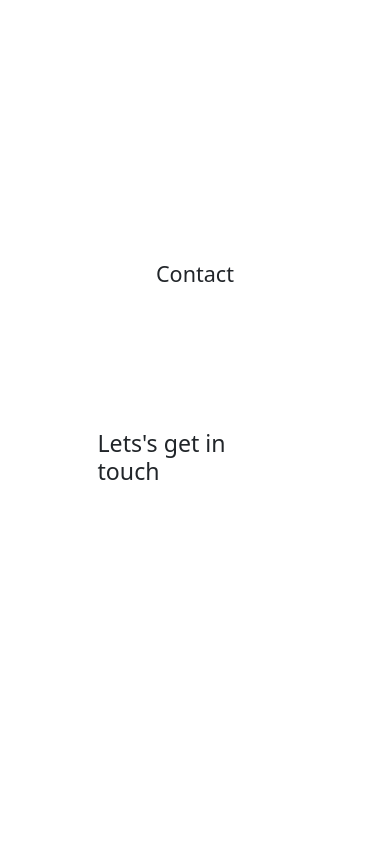
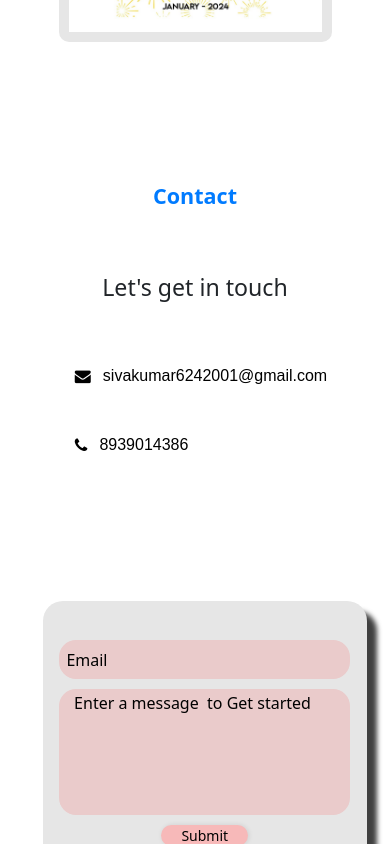
Before and after one commit to Sivakumarsrinivasan/Portfolio, an Angular app: page / in a window 390 px wide. Shown: the part 4625-5469 px from the top of the page. Built offline with nearby package versions, Linux system fonts and the light colour scheme; a web font is replaced by a local one.

Commit message:
changes in portfolio section

```diff
--- a/src/app/contact/contact.component.css
+++ b/src/app/contact/contact.component.css
@@ -1,165 +1,249 @@
-.contact-page{
-    margin-top: 3%;
+.contact-page {
+
     height: 100vh;
 }
 
-.title{
+.title {
     text-align: center;
 }
-
-.mail{
+.title h4{
+    color: #007bff;
+    font-weight: bold;
+}
+.mail {
     display: flex;
     align-items: center;
     justify-content: space-between;
-    color: white;
+    color: black;
     width: 100%;
 }
-.phone{
+
+.phone {
     display: flex;
     align-items: center;
 
-    color: white;
+    color: black;
     width: 100%;
 }
-.mail-name{
+
+.mail-name {
+    font-family: "Poppins", sans-serif;
+    font-weight: 400;
+    font-style: normal;
     margin-left: 5%;
+    cursor: pointer;
 }
-.number{
+.mail-name:hover{
+    color: #e58b11;
+}
+.number {
     margin-left: 5%;
+    font-family: "Poppins", sans-serif;
+    font-weight: 400;
+    font-style: normal;
 }
-.contact-bar{
-    height: 100%;
+
+.contact-bar {
+    height: 90%;
     display: flex;
+    transform: translateZ(1px);
 }
-.contact-platform{
+
+.contact-platform {
     display: flex;
     flex-direction: column;
     justify-content: space-evenly;
     height: 30%;
+    margin-top: 5%;
 
 }
-.contact-source{
+
+.contact-source {
     position: relative;
     top: 5%;
     display: flex;
     flex-direction: column;
-    justify-content: space-evenly;
+
     align-items: center;
     width: 50%;
     height: 100%;
     padding-top: 5%;
 }
 
-.mailname{
+.mailname {
     padding-top: 2%;
 }
 
-.contact-form{
+.contact-form {
     display: flex;
     flex-direction: column;
+    justify-content: center;
     align-items: center;
-justify-content: center;
     width: 50%;
     height: 100%;
 }
 
-form{
+form {
+    display: flex;
+    flex-direction: column;
+
+    align-items: center;
+    width: 70%;
+    /* background: green; */
+    height: 45%;
+
+    gap: 10px;
+}
+.form-detail{
+    width: 83%;
+    height: 88%;
+    /* #f5cdcd; */
+    background: #e6e6e6;
+    box-shadow: 10px 10px 5px 0px rgba(0,0,0,0.75);
     display: flex;
     flex-direction: column;
     justify-content: space-evenly;
     align-items: center;
-    width: 60%;
-    /* background: green; */
-    height: 45%;
-    margin-top: 10%;
+    border-radius: 20px;
+    margin-left: 5%;
+    overflow: auto;
+}
+::-webkit-scrollbar{
+    visibility: hidden;
+}
+.contact-form .inputbox {
+    width: 100%;
 }
 
-.contact-form .inputbox{
+input,
+textarea {
     width: 100%;
+    color: black
 }
-input , textarea{
-    width: 100%;
-    color:white
-}
-.inputbox{
-    border: 1px solid white;
+
+.inputbox {
+
+    border: 1px solid black;
     background: transparent;
     border-radius: 17px;
     padding: 1.5%;
+    border: none;
+    /* background: #f7b9b9; */
+    background: #eacbcb;
 }
-.textbox{
+
+.textbox {
     border: none;
     outline: none;
     background: transparent;
 }
 
-.inputbox{
-    border: 1px solid white;
+.inputbox {
+    border: 1px solid black;
     background: transparent;
     border-radius: 17px;
     padding: 2.5%;
+    border: none;
+    background: #eacbcb;
 }
-.inputbox1{
+
+.inputbox1 {
     width: 100%;
+    border: none;
+    border-radius: 17px;
+    /* background: #f7b9b9; */
+    background: #eacbcb;;
+
 }
-.textarea{
-    border: 1px solid white;
+
+.textarea {
+    border: none;
     background: transparent;
     border-radius: 11px;
     height: 120px;
     width: 100%;
     padding-left: 15px;
     padding-top: 2px;
+    outline: none;
+    resize: none;
 }
 
-.btn{
-    color: white;
-    border: 1px solid white;
-    width: 40%;
+.btn1 {
+    color: black;
+   outline: none;
+   border: none;
+   font-size: 14px;
+    background: #f7b9b9;
+    width: 30%;
     border-radius: 20px;
     cursor: pointer;
+    box-shadow: 1px 0px 5px 0px rgba(0, 0, 0, 0.1);
     /* border-radius: ; */
 }
 
-.btn:hover{
+.btn1:hover {
     cursor: pointer;
     background: green;
+    color: white;
 }
+
 ::placeholder {
-    color: white;
+    color: black;
     opacity: 1;
     /* Firefox */
 }
-  @media (max-width:1026){
 
-   form{
+@media (max-width:1026) {
+
+    form {
         width: 70%;
         height: 52%;
     }
+    .form-detail{
+        height: 100%;
+    }
 }
 
-  @media (max-width: 770px){
-    .contact-page{
+
+
+@media (max-width: 770px) {
+    /* .contact-page{
         margin-top: 70%;
+    } */
+    .form-detail{
+        height: 100%;
     }
-
-    .contact-bar{
+    .contact-bar {
         flex-direction: column;
         align-items: center;
     }
-    .contact-form{
+
+    .contact-form {
         width: 100%;
+        display: flex;
+        flex-direction: column;
+        align-items: center;
+        justify-content: center;
         flex-direction: row;
     }
 
-    form{
+    form {
         width: 58%;
         height: 94%;
     }
+
+    .contact-platform {
+        height: 50%;
     }
-  @media(max-width:448px){
-    form{
+}
+
+@media(max-width:448px) {
+    form {
         width: 90%;
         height: 100%;
     }
+    .form-detail{
+        padding-top: 10%;
+        height: 100%;
     }
+}
--- a/src/app/contact/contact.component.html
+++ b/src/app/contact/contact.component.html
@@ -1,16 +1,18 @@
-<div class="contact-page">
+
+<section id="Contact">
+   <div class="contact-page" id="contact-section">
       <div class="title">
        <h4>Contact </h4>
       </div>
    <div class="contact-bar">
       <div class="contact-source">
 
-<h3>Lets's get in touch</h3>
+   <h3>Let's get in touch</h3>
 
    <div class="contact-platform">
       <div class="mail">
          <div class="mail-icon"><i class="fa fa-envelope" aria-hidden="true"></i></div>
-<div class="mail-name">{{mail}}</div>
+   <div class="mail-name" (click)="navigateto()" >{{mail}}</div>
 
       </div>
 
@@ -28,20 +30,29 @@
 
    </div>
    <div class="contact-form">
-<form action="#">
+      <div class="form-detail" >
 
-   <div class="inputbox">
-      <input type="email" class="textbox" placeholder="Email">
+
+
+         <form action="#" (submit)="sendEmail($event)">
+
+
+            <div class="inputbox" style="display: flex;">
+
+               <input type="email" name="from_name" class="textbox" placeholder="Email">
             </div>
 
             <div class="inputbox1">
-      <textarea class="textarea" placeholder="Enter a message  to Get started"></textarea>
+               <textarea class="textarea" name="message" placeholder="Enter a message  to Get started"></textarea>
             </div>
 
 
 
-   <button type="button" class="btn">Submit</button>
+            <button type="submit" class="btn1">Submit</button>
          </form>
+      </div>
+
    </div>
    </div>
    </div>
+</section>
--- a/src/app/contact/contact.component.ts
+++ b/src/app/contact/contact.component.ts
@@ -10,4 +10,21 @@ export class ContactComponent {
 constructor(){
 this.mail = 'sivakumar6242001@gmail.com'
 }
-}
+
+
+sendEmail(event: Event) {
+  // event.preventDefault();
+  //   emailjs.sendForm("service_e97jy66", 'template_pws7zfs', event.target as HTMLFormElement, 'tFhDUhAHcj9S8O2lI')
+  //     .then((response) => {
+  //       console.log('Email sent successfully!', response);
+  //       alert('Email sent successfully!');
+  //     })
+  //     .catch((error) => {
+  //       console.error('Error sending email:', error);
+  //       alert('Failed to send email.');
+  //     });
+  }
+  navigateto(){
+    window.open('mailto:ssivakumar.dev@gmail.com')
+  }
+  }
--- a/src/app/rewards/rewards.component.css
+++ b/src/app/rewards/rewards.component.css
@@ -38,3 +38,24 @@ font-weight: bold;
     height: 100%;
     width: 100%;
 }
+@media (max-width:600px){
+    .rewards-main{
+        margin-top: 60%;
+    }
+    .img-container{
+        flex-direction: column;
+        align-items: center;
+        justify-content: space-between;
+    }
+    .img-container .img{
+        width: 70%;
+        height: 50%;
+        padding: 10px;
+        background: #e6e6e6;
+        border-radius: 10px;
+
+    }
+    .img1{
+        margin-top: 2%;
+    }
+  }
--- a/src/app/rewards/rewards.component.html
+++ b/src/app/rewards/rewards.component.html
@@ -5,7 +5,7 @@
         <p>Recipient of 'Employee of the Month' Award – <span>November 2023</span> and <span>January 2024</span>, recognized for exceptional performance, dedication, and contributions to the team; honored with a cash prize.</p>
       <div class="img-container">
         <div class="img"><img src="assets/Best1.jpeg"></div>
-        <div class="img"> <img src="assets/Best2.jpeg"></div>
+        <div class="img img1"> <img src="assets/Best2.jpeg"></div>
 
       </div>
     </div>
```
Lines whose indentation alone changed are shown as unchanged.
